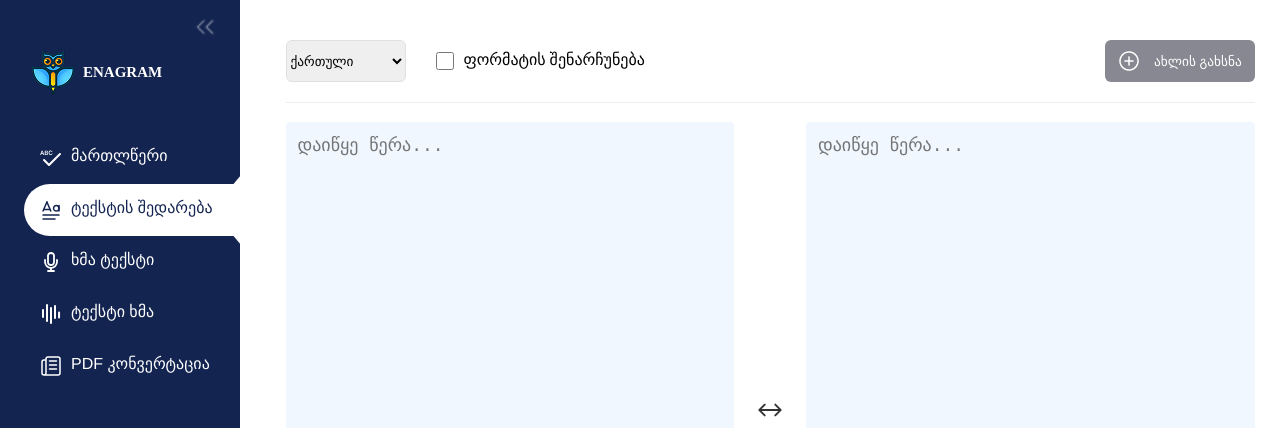
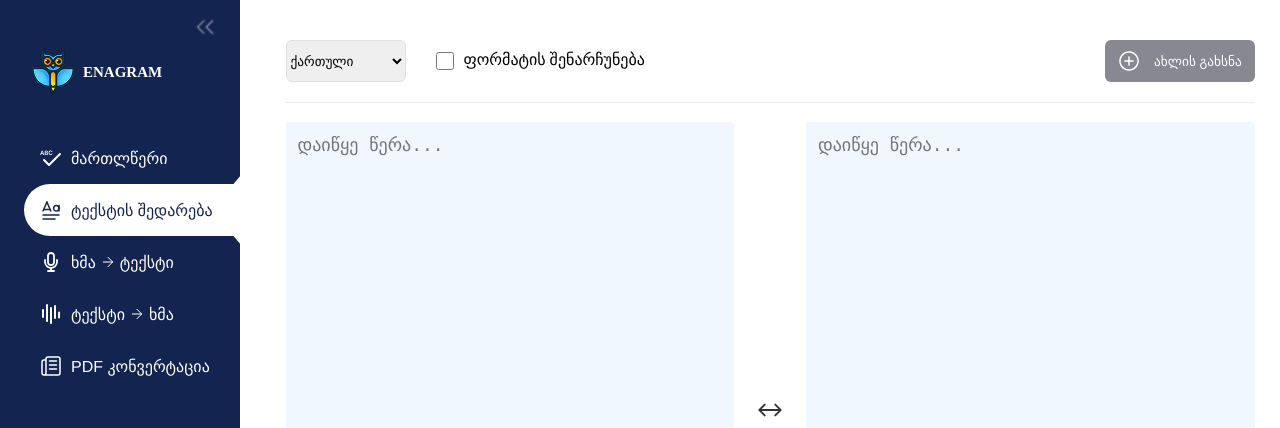
Before and after one commit to TornikeTt/TextComparable, a React (Vite) app: page / in a window 1280 px wide. Shown: the top 428 px of the page. Built offline with nearby package versions, Linux system fonts and the light colour scheme.

Commit message:
Add right arrow icon to sidebar menu

```diff
--- a/src/Components/Sidebar/2. DesktopNavigation/DesktopNavigation.jsx
+++ b/src/Components/Sidebar/2. DesktopNavigation/DesktopNavigation.jsx
@@ -14,7 +14,15 @@ function DesktopNavigation({
             {isWideScreen && (
                 <nav>
                     <ul>
-                        {navItems.map(({ id, href, label, icon: Icon }) => {
+                        {navItems.map((props) => {
+                            const {
+                                id,
+                                href,
+                                label,
+                                icon: Icon,
+                                arrowRight: ArrowRight,
+                            } = props;
+
                             const isActive = currentNav === id;
 
                             const li_style = clsx({
@@ -28,6 +36,30 @@ function DesktopNavigation({
                                 active_for_text: isActive,
                                 a_collapsed: collapsed,
                             });
+
+                            const newlabel = () => {
+                                const arrow = ArrowRight && (
+                                    <ArrowRight
+                                        color={isActive ? "#132450" : "#FFFFFF"}
+                                    />
+                                );
+
+                                if (arrow) {
+                                    const parts = label.split(" ");
+                                    return (
+                                        <span
+                                            style={{
+                                                display: "inline-flex",
+                                                alignItems: "center",
+                                                gap: "4px",
+                                            }}
+                                        >
+                                            {parts[0]} {arrow} {parts[1]}
+                                        </span>
+                                    );
+                                }
+                                return label;
+                            };
 
                             return (
                                 <li
@@ -43,11 +75,11 @@ function DesktopNavigation({
                                             }
                                         />
                                         <p
-                                            className={
-                                                collapsed ? "p_collapes" : ""
-                                            }
+                                            className={clsx(
+                                                collapsed && "p_collapes"
+                                            )}
                                         >
-                                            {label}
+                                            {newlabel()}
                                         </p>
                                     </a>
                                 </li>
--- a/src/Components/Sidebar/2. DesktopNavigation/DesktopNavigation.scss
+++ b/src/Components/Sidebar/2. DesktopNavigation/DesktopNavigation.scss
@@ -13,10 +13,18 @@ nav {
 
         display: flex;
         justify-content: center;
+        align-items: center;
+
         gap: 8px;
 
         text-decoration: none;
         color: #ffffff;
+
+        span {
+            display: inline-flex;
+            align-items: "center";
+            gap: "4px";
+        }
     }
 
     li {
--- a/src/Components/Sidebar/navItems.jsx
+++ b/src/Components/Sidebar/navItems.jsx
@@ -4,6 +4,7 @@ import {
     SpeechTotext,
     TextTospeech,
     PdfConvert,
+    ArrowRight,
 } from "./svg";
 
 const navItems = [
@@ -24,12 +25,14 @@ const navItems = [
         href: "/speech-to-text",
         label: "ხმა ტექსტი",
         icon: SpeechTotext,
+        arrowRight: ArrowRight,
     },
     {
         id: "TextTospeech",
         href: "/text-to-speech",
         label: "ტექსტი ხმა",
         icon: TextTospeech,
+        arrowRight: ArrowRight,
     },
     {
         id: "PdfConvert",
--- a/src/Components/Sidebar/svg.jsx
+++ b/src/Components/Sidebar/svg.jsx
@@ -85,6 +85,7 @@ const SpellingCheck = (props) => {
 };
 
 const SpeechTotext = (props) => {
+    ArrowRight(props.color);
     return (
         <svg
             width="24"
@@ -214,10 +215,36 @@ const PdfConvert = (props) => {
     );
 };
 
+const ArrowRight = (props) => {
+    return (
+        <svg
+            width="16"
+            height="16"
+            viewBox="0 0 16 16"
+            fill="none"
+            xmlns="http://www.w3.org/2000/svg"
+        >
+            <path
+                d="M3.33337 8H12.6667"
+                stroke={props.color}
+                strokeLinecap="round"
+                strokeLinejoin="round"
+            />
+            <path
+                d="M8 3.33325L12.6667 7.99992L8 12.6666"
+                stroke={props.color}
+                strokeLinecap="round"
+                strokeLinejoin="round"
+            />
+        </svg>
+    );
+};
+
 export {
     CorrectSpelling,
     SpellingCheck,
     SpeechTotext,
     TextTospeech,
     PdfConvert,
+    ArrowRight,
 };
```
Also changed, not shown: src/assets/arrow-right.svg (added).
